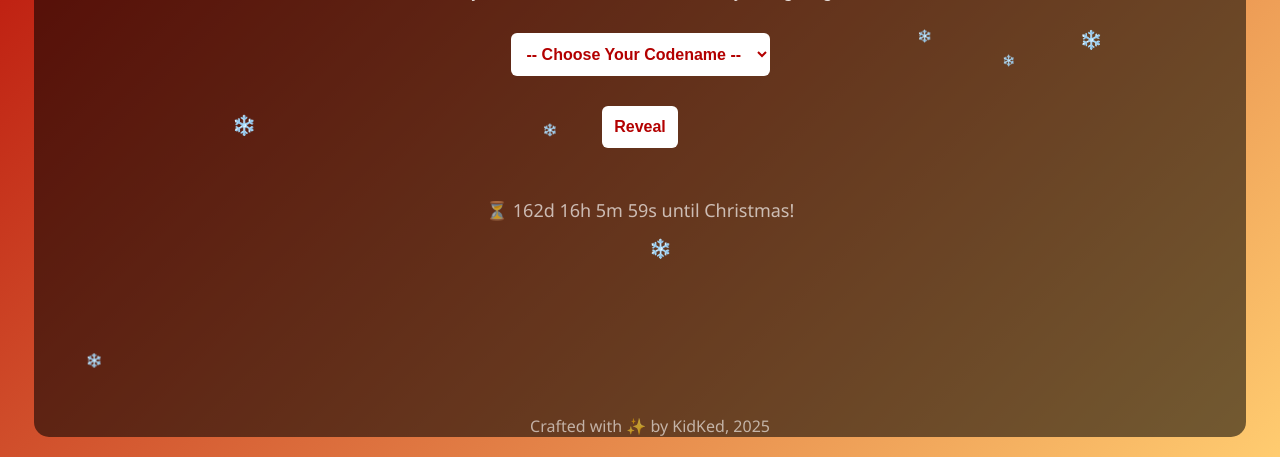
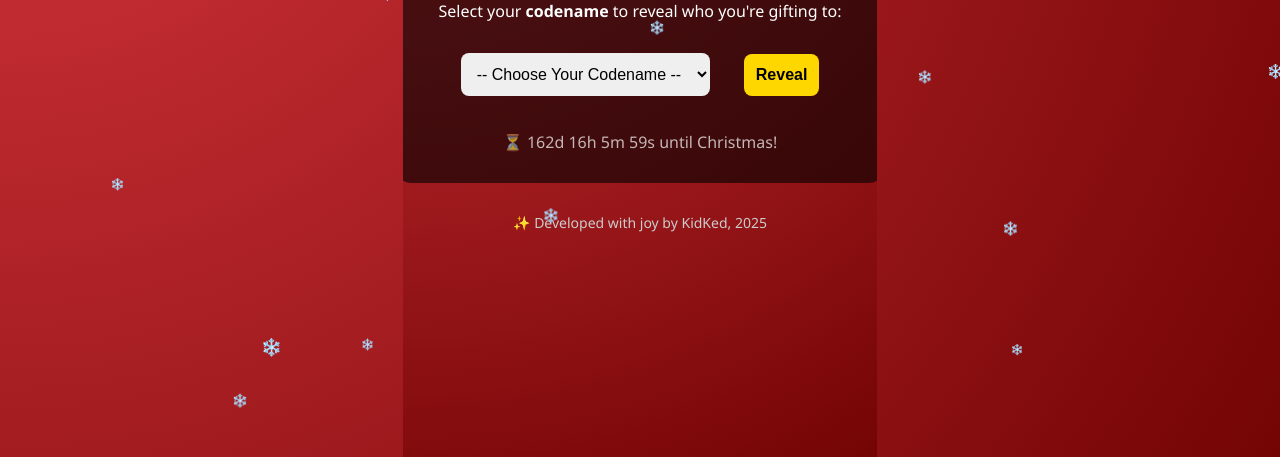
Before and after one commit to Kid-Ked-tech/Secret-Santa-V.2.5, a plain HTML site: page index.html in a window 1280 px wide. Shown: the part 343-800 px from the top of the page. Drawn offline with Linux system fonts and the light colour scheme.

Commit message:
Update index.html

```diff
--- a/index.html
+++ b/index.html
@@ -7,77 +7,81 @@
     html, body {
       margin: 0;
       padding: 0;
-      height: 100%;
-      background: linear-gradient(135deg, #b30000, #ffcc70);
-      background-attachment: fixed;
-      background-size: cover;
       font-family: 'Segoe UI', sans-serif;
+      background: radial-gradient(circle at top left, #d7373f, #740404);
       color: #fff;
-      overflow: hidden;
-    }
-    .container {
+      min-height: 100vh;
       display: flex;
       flex-direction: column;
       align-items: center;
       justify-content: center;
-      height: 90vh;
       text-align: center;
-      background: rgba(0, 0, 0, 0.55);
-      margin: auto;
+      overflow-x: hidden;
+    }
+
+    .container {
+      background: rgba(0, 0, 0, 0.6);
+      padding: 30px;
       border-radius: 15px;
-      padding: 30px;
-      max-width: 90vw;
+      width: 90%;
+      max-width: 450px;
     }
+
     h1 {
-      font-size: 2.5rem;
+      font-size: 2.2rem;
       margin-bottom: 10px;
     }
+
     select, button {
       margin: 15px;
       padding: 12px;
       font-size: 16px;
-      border-radius: 6px;
+      border-radius: 8px;
       border: none;
-      background: #fff;
-      color: #b30000;
+    }
+
+    button {
+      background-color: #ffd700;
+      color: #000;
       font-weight: bold;
-    }
-    button:hover {
-      background: #ffe6e6;
       cursor: pointer;
     }
+
     .reveal-text {
       margin-top: 20px;
       font-size: 24px;
       animation: shimmer 2s infinite;
     }
+
     @keyframes shimmer {
-      0% { color: #fff; }
-      50% { color: #ffe066; }
-      100% { color: #fff; }
+      0% { color: #ffebcd; }
+      50% { color: #fff700; }
+      100% { color: #ffebcd; }
     }
+
     footer {
-      text-align: center;
-      padding: 10px;
-      color: #fff9;
-      position: absolute;
-      bottom: 10px;
-      width: 100%;
+      margin-top: 30px;
+      font-size: 14px;
+      color: #ccc;
     }
+
     #countdown {
-      font-size: 18px;
-      margin-top: 15px;
-      color: #fffa;
+      margin-top: 10px;
+      font-size: 16px;
+      color: #ffffffb3;
     }
+
+    /* Snowflake styling */
     .snowflake {
       position: fixed;
       top: -10px;
+      font-size: 1em;
       color: #fff;
-      font-size: 1em;
       user-select: none;
-      z-index: 9999;
       animation: fall linear infinite;
+      z-index: 999;
     }
+
     @keyframes fall {
       to {
         transform: translateY(100vh);
@@ -86,111 +90,117 @@
   </style>
 </head>
 <body>
+  <div class="container">
+    <h1>🎄 Secret Santa 2025 🎁</h1>
+    <p>Select your <strong>codename</strong> to reveal who you're gifting to:</p>
 
-  <div class="container">
-    <h1>🎄 Secret Santa 2025 🎄</h1>
-    <p>Select your **codename** to reveal who you’re gifting to!</p>
-    <select id="codeSelect">
+    <select id="codenameSelect">
       <option value="">-- Choose Your Codename --</option>
+      <option value="Crystal Owl">Crystal Owl</option>
       <option value="Icy Bell">Icy Bell</option>
+      <option value="Glimmer Birch">Glimmer Birch</option>
+      <option value="Winter Whisper">Winter Whisper</option>
+      <option value="Midnight Ember">Midnight Ember</option>
+      <option value="Snow Echo">Snow Echo</option>
+      <option value="Silent Star">Silent Star</option>
+      <option value="Sugar Pine">Sugar Pine</option>
       <option value="Frosty Comet">Frosty Comet</option>
-      <option value="Sugar Pine">Sugar Pine</option>
-      <option value="Winter Whisper">Winter Whisper</option>
-      <option value="Snow Echo">Snow Echo</option>
-      <option value="Midnight Ember">Midnight Ember</option>
       <option value="Northern Glow">Northern Glow</option>
+      <option value="Silver Fir">Silver Fir</option>
+      <option value="Star Drift">Star Drift</option>
       <option value="Twinkle Fern">Twinkle Fern</option>
-      <option value="Silent Star">Silent Star</option>
       <option value="Blitzen Flare">Blitzen Flare</option>
       <option value="Cinnamon Frost">Cinnamon Frost</option>
-      <option value="Silver Fir">Silver Fir</option>
-      <option value="Star Drift">Star Drift</option>
-      <option value="Glimmer Birch">Glimmer Birch</option>
-      <option value="Crystal Owl">Crystal Owl</option>
     </select>
-    <button onclick="revealRealName()">Reveal</button>
+
+    <button onclick="revealGiftee()">Reveal</button>
     <div id="result" class="reveal-text"></div>
     <div id="countdown"></div>
   </div>
 
-  <footer>Crafted with ✨ by KidKed, 2025</footer>
+  <footer>✨ Developed with joy by KidKed, 2025</footer>
+
+  <!-- Optional chime -->
   <audio id="chime" preload="auto">
     <source src="https://github.com/anars/blank-audio/raw/master/1-second-of-silence.mp3" type="audio/mpeg">
   </audio>
 
   <script>
-    const reversePairings = {
-      "Icy Bell": "Jemima",
-      "Frosty Comet": "Jathniel",
-      "Sugar Pine": "Malaika",
-      "Winter Whisper": "Valerie",
-      "Snow Echo": "Derrick",
-      "Midnight Ember": "Sylvia",
+    const giftees = {
+      "Crystal Owl": "Ritah",
+      "Icy Bell": "Racheal",
+      "Glimmer Birch": "Mom",
+      "Winter Whisper": "Daniel",
+      "Midnight Ember": "Jathniel",
+      "Snow Echo": "Rebecca",
+      "Silent Star": "Valerie",
+      "Sugar Pine": "Alex",
+      "Frosty Comet": "Vally",
       "Northern Glow": "Dianah",
-      "Twinkle Fern": "Daniel",
-      "Silent Star": "Ritah",
-      "Blitzen Flare": "Racheal",
-      "Cinnamon Frost": "Rebecca",
-      "Silver Fir": "Vally",
-      "Star Drift": "Alex",
-      "Glimmer Birch": "Mom",
-      "Crystal Owl": "Dad"
+      "Silver Fir": "Derrick",
+      "Star Drift": "Valerie",
+      "Twinkle Fern": "Malaika",
+      "Blitzen Flare": "Dad",
+      "Cinnamon Frost": "Sylvia"
     };
 
-    function revealRealName() {
-      const codename = document.getElementById("codeSelect").value;
+    function revealGiftee() {
+      const code = document.getElementById("codenameSelect").value;
       const result = document.getElementById("result");
       const chime = document.getElementById("chime");
 
-      if (!codename) return result.innerHTML = "";
+      if (!code) {
+        result.innerHTML = "";
+        return;
+      }
 
-      const already = localStorage.getItem("reveal_" + codename);
-      const realName = reversePairings[codename];
-
-      if (already) {
-        result.innerHTML = `🎁 You are gifting to: <strong>${already}</strong>`;
+      const stored = localStorage.getItem("seen_" + code);
+      if (stored) {
+        result.innerHTML = `🎁 You've already revealed: <strong>${stored}</strong>`;
       } else {
-        result.innerHTML = `🎁 You are gifting to: <strong>${realName}</strong>`;
+        const name = giftees[code];
+        result.innerHTML = `🎁 You are Secret Santa to: <strong>${name}</strong>`;
         chime.play();
-        localStorage.setItem("reveal_" + codename, realName);
+        localStorage.setItem("seen_" + code, name);
       }
     }
 
     // Countdown
     function updateCountdown() {
       const now = new Date();
-      const xmas = new Date("December 25, 2025 00:00:00");
-      const diff = xmas - now;
+      const target = new Date("December 25, 2025 00:00:00");
+      const diff = target - now;
 
       if (diff <= 0) {
-        document.getElementById("countdown").innerHTML = "🎁 Merry Christmas!";
+        document.getElementById("countdown").innerHTML = "🎄 Merry Christmas!";
         return;
       }
 
-      const days = Math.floor(diff / (1000 * 60 * 60 * 24));
-      const hours = Math.floor((diff / (1000 * 60 * 60)) % 24);
-      const minutes = Math.floor((diff / (1000 * 60)) % 60);
-      const seconds = Math.floor((diff / 1000) % 60);
+      const d = Math.floor(diff / (1000 * 60 * 60 * 24));
+      const h = Math.floor((diff / (1000 * 60 * 60)) % 24);
+      const m = Math.floor((diff / (1000 * 60)) % 60);
+      const s = Math.floor((diff / 1000) % 60);
 
       document.getElementById("countdown").innerHTML =
-        `⏳ ${days}d ${hours}h ${minutes}m ${seconds}s until Christmas!`;
+        `⏳ ${d}d ${h}h ${m}m ${s}s until Christmas!`;
     }
+
     setInterval(updateCountdown, 1000);
     updateCountdown();
 
     // Snowfall
     function createSnowflake() {
-      const flake = document.createElement("div");
-      flake.classList.add("snowflake");
-      flake.textContent = "❄️";
-      flake.style.left = Math.random() * 100 + "vw";
-      flake.style.animationDuration = (Math.random() * 3 + 2) + "s";
-      flake.style.fontSize = (Math.random() * 10 + 10) + "px";
-      document.body.appendChild(flake);
-      setTimeout(() => flake.remove(), 5000);
+      const snow = document.createElement("div");
+      snow.classList.add("snowflake");
+      snow.textContent = "❄️";
+      snow.style.left = Math.random() * 100 + "vw";
+      snow.style.fontSize = (Math.random() * 10 + 10) + "px";
+      snow.style.animationDuration = (Math.random() * 3 + 2) + "s";
+      document.body.appendChild(snow);
+      setTimeout(() => snow.remove(), 5000);
     }
+
     setInterval(createSnowflake, 300);
   </script>
-
 </body>
 </html>
```
